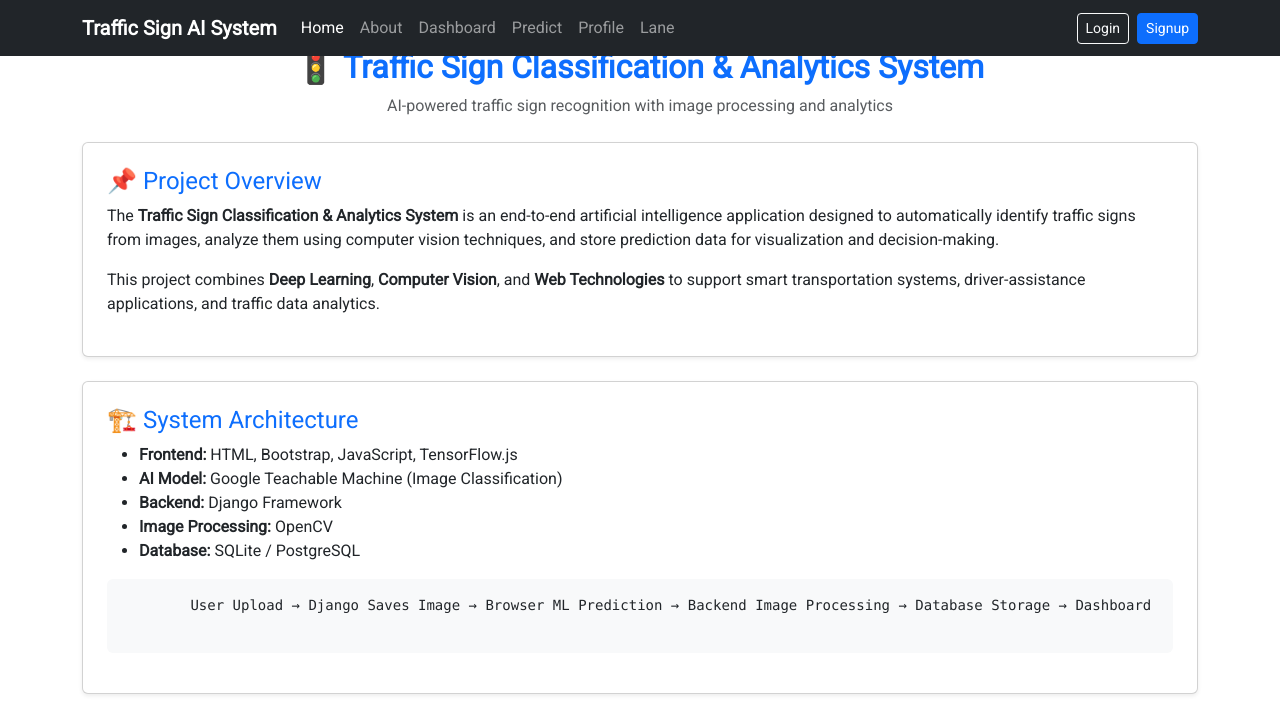
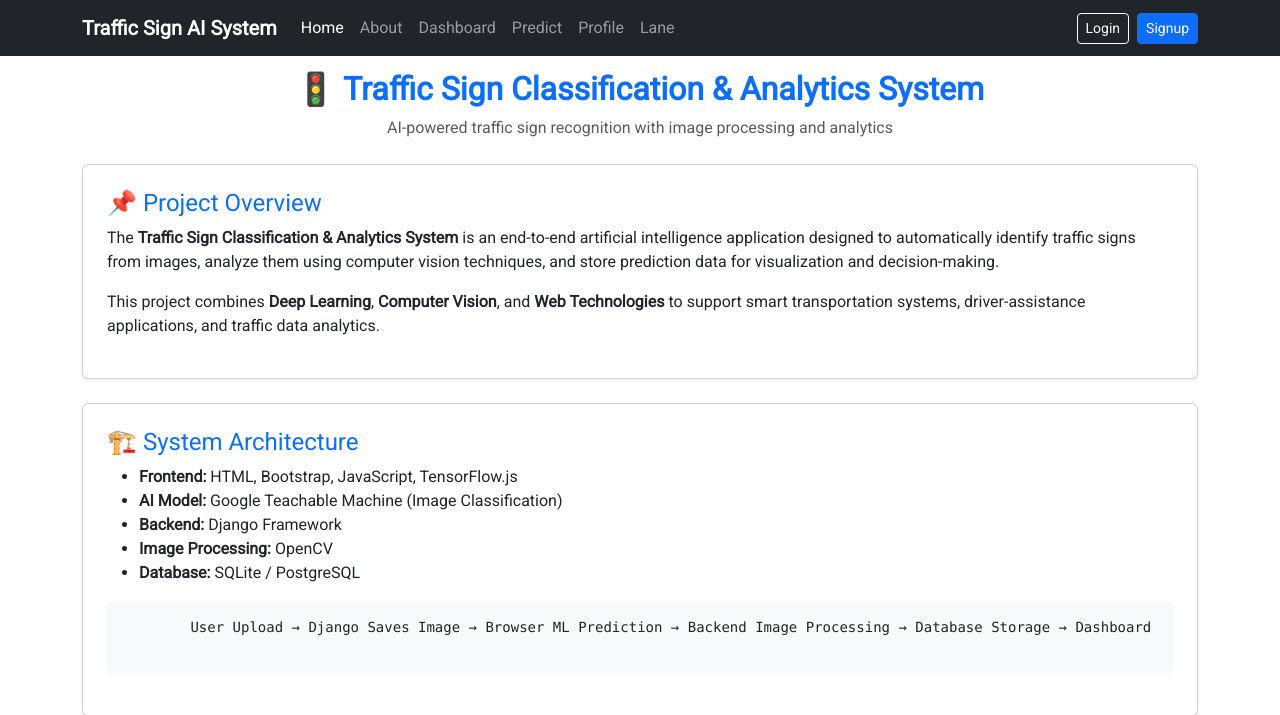
Before and after one commit to reme25241-cloud/Traffic_Signs_lane_autonomous, a Django app: page /about/ in a window 1280 px wide. Shown: the top 715 px of the page. Run offline with Django 5.2, Linux system fonts and the light colour scheme.

Commit message:
Update base.html

```diff
--- a/templates/base.html
+++ b/templates/base.html
@@ -119,6 +119,7 @@
 
   </div>
 </nav>
+<div style="margin-top: 70px;"></div>
 
 {% block content %}
 <!-- ======= Hero Section ======= -->
```
